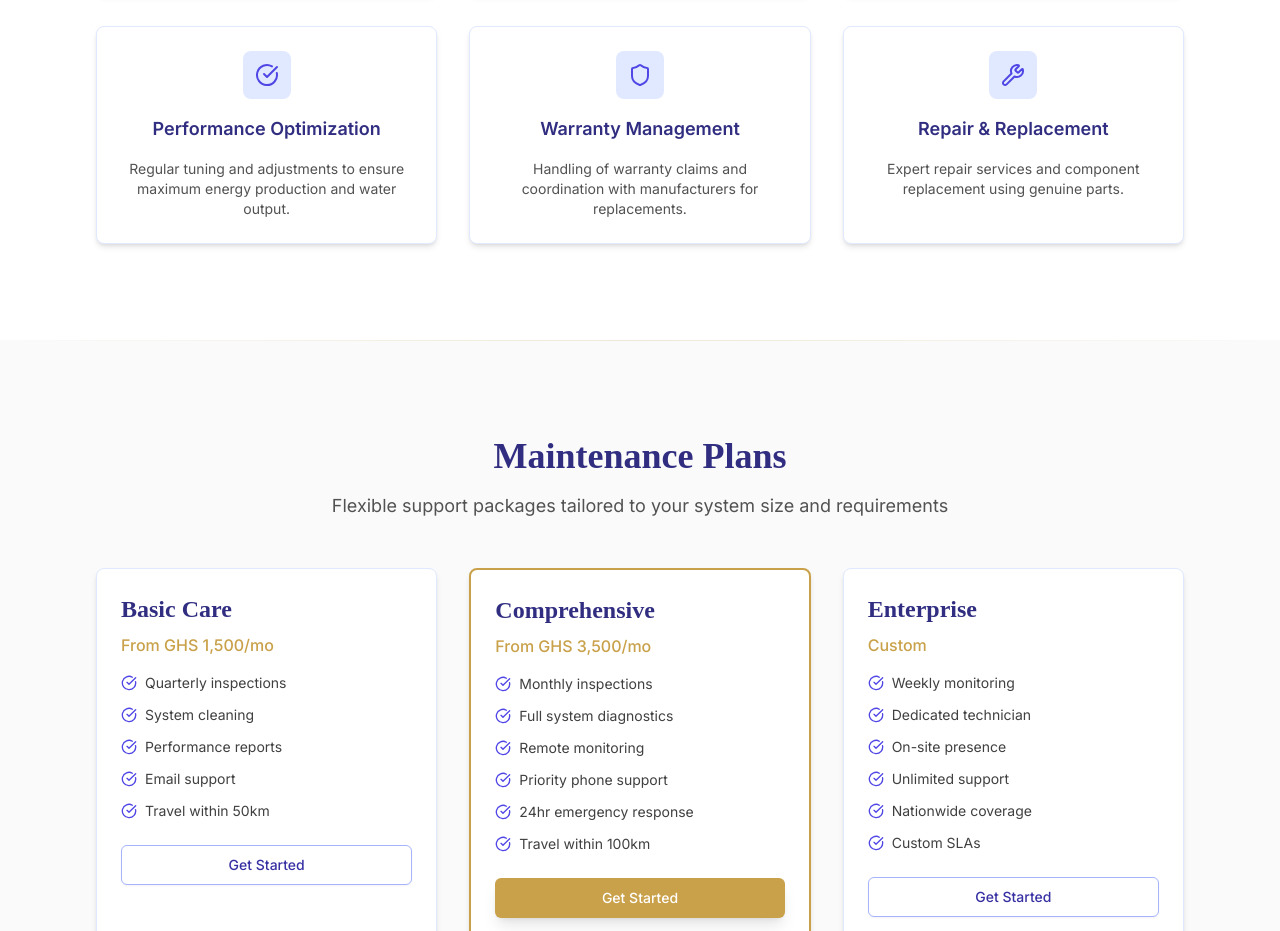
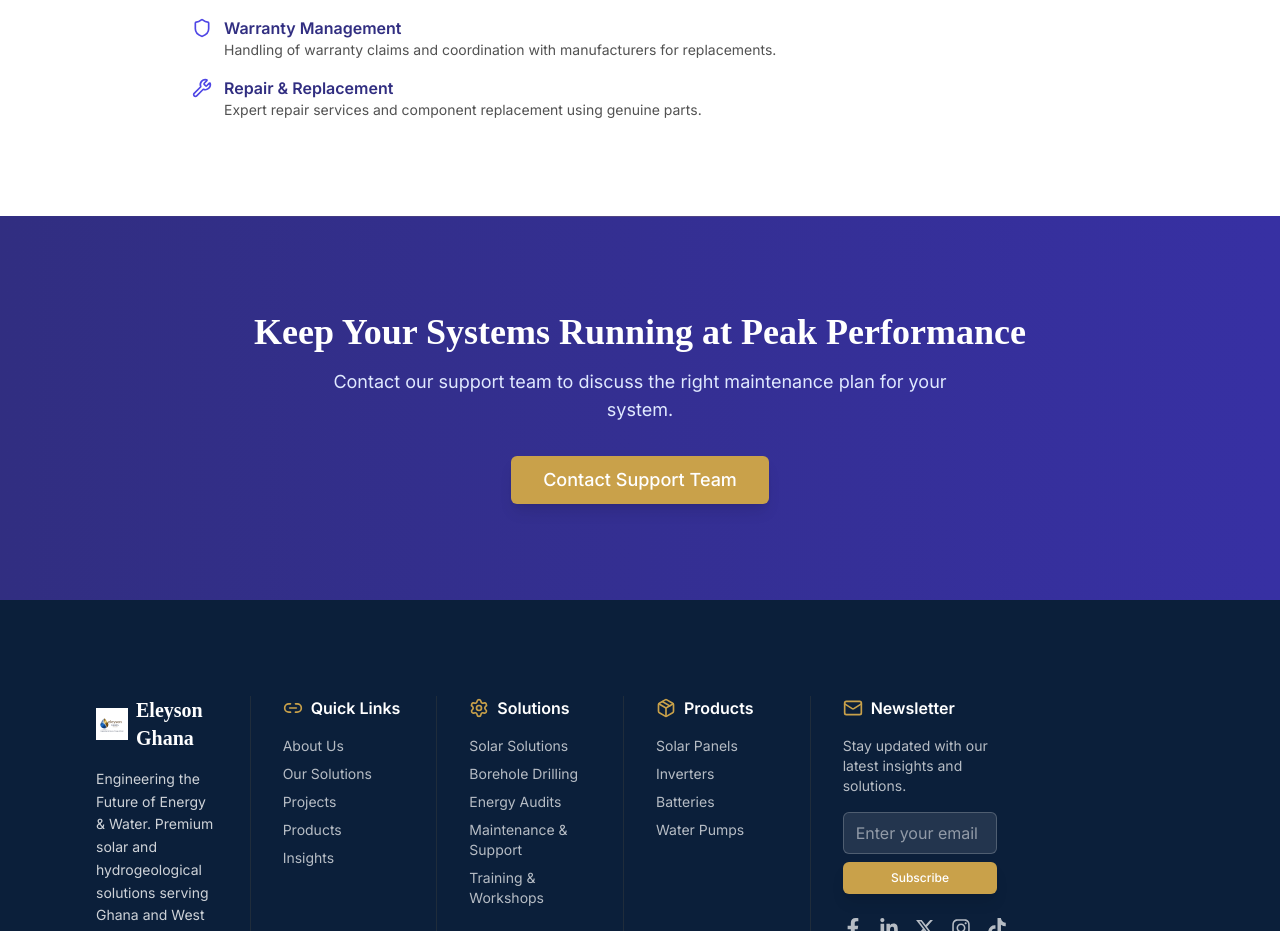
Before and after one commit to dromorongit/EleysonGh, a Next.js app: page /maintenance-support in a window 1280 px wide. Shown: the part 1281-2212 px from the top of the page. Built offline with nearby package versions, Linux system fonts and the light colour scheme.

Commit message:
New commits

```diff
--- a/src/app/energy-audits/page.tsx
+++ b/src/app/energy-audits/page.tsx
@@ -3,7 +3,7 @@
 import Link from "next/link";
 import { motion } from "framer-motion";
 import { TrendingUp, BarChart3, Lightbulb, Calculator, CheckCircle, ArrowRight } from "lucide-react";
-import { Button, Section, Container, Card, CardHeader, CardContent } from "@/components";
+import { Button, Section, Container } from "@/components";
 
 const fadeInUp = {
   initial: { opacity: 0, y: 20 },
@@ -23,8 +23,10 @@ export default function EnergyAuditsPage() {
   return (
     <>
       {/* Hero Section */}
-      <Section className="bg-gradient-to-br from-primary-50 to-energy-50 min-h-[60vh] flex items-center">
-        <Container>
+      <Section className="relative min-h-[60vh] flex items-center overflow-hidden">
+        <div className="absolute inset-0 bg-cover bg-center" style={{backgroundImage: 'url(/images/energyaudit.jpg)'}} />
+        <div className="absolute inset-0 bg-gradient-to-r from-navy/80 via-navy/40 to-transparent" />
+        <Container className="relative z-10">
           <motion.div
             className="max-w-4xl mx-auto text-center"
             initial="initial"
@@ -81,12 +83,13 @@ export default function EnergyAuditsPage() {
           </motion.div>
 
           <motion.div
-            className="grid grid-cols-1 md:grid-cols-2 lg:grid-cols-3 gap-8"
+            className="max-w-4xl mx-auto"
             initial="initial"
             whileInView="animate"
             viewport={{ once: true }}
             variants={stagger}
           >
+            <ul className="space-y-4">
               {[
                 {
                   icon: Calculator,
@@ -119,91 +122,15 @@ export default function EnergyAuditsPage() {
                   description: "Post-audit monitoring framework to measure savings and verify the impact of implemented recommendations."
                 }
               ].map((service, index) => (
-              <motion.div key={index} variants={fadeInUp}>
-                <Card className="text-center h-full">
-                  <CardHeader>
-                    <div className="w-12 h-12 bg-primary-100 rounded-lg flex items-center justify-center mx-auto mb-4">
-                      <service.icon className="w-6 h-6 text-primary-600" />
+                <motion.li key={index} variants={fadeInUp} className="flex items-start space-x-3">
+                  <service.icon className="w-5 h-5 text-primary-600 mt-0.5 flex-shrink-0" />
+                  <div>
+                    <h4 className="font-semibold text-primary-900">{service.title}</h4>
+                    <p className="text-secondary-600 text-sm">{service.description}</p>
                   </div>
-                    <h3 className="text-lg font-semibold text-primary-900">{service.title}</h3>
-                  </CardHeader>
-                  <CardContent>
-                    <p className="text-secondary-600 text-sm">{service.description}</p>
-                  </CardContent>
-                </Card>
-              </motion.div>
+                </motion.li>
               ))}
-          </motion.div>
-        </Container>
-      </Section>
-
-      {/* Process Section */}
-      <Section className="bg-secondary-50">
-        <Container>
-          <motion.div
-            className="text-center mb-12"
-            initial="initial"
-            whileInView="animate"
-            viewport={{ once: true }}
-            variants={stagger}
-          >
-            <motion.h2
-              className="text-3xl md:text-4xl font-serif font-bold text-primary-900 mb-4"
-              variants={fadeInUp}
-            >
-              Our Audit Process
-            </motion.h2>
-            <motion.p
-              className="text-lg text-secondary-600 max-w-2xl mx-auto"
-              variants={fadeInUp}
-            >
-              A systematic approach ensuring accurate data collection, thorough analysis, and actionable results
-            </motion.p>
-          </motion.div>
-
-          <motion.div
-            className="grid grid-cols-1 md:grid-cols-2 lg:grid-cols-4 gap-8"
-            initial="initial"
-            whileInView="animate"
-            viewport={{ once: true }}
-            variants={stagger}
-          >
-            {[
-              {
-                step: "01",
-                title: "Initial Consultation",
-                description: "Understanding your energy goals, current challenges, and scope of assessment"
-              },
-              {
-                step: "02",
-                title: "Data Collection",
-                description: "On-site survey, equipment inventory, and energy meter data gathering"
-              },
-              {
-                step: "03",
-                title: "Analysis & Modeling",
-                description: "Detailed energy modeling, efficiency analysis, and savings calculations"
-              },
-              {
-                step: "04",
-                title: "Report & Recommendations",
-                description: "Comprehensive report with prioritized actions, costs, and expected returns"
-              }
-            ].map((process, index) => (
-              <motion.div key={index} variants={fadeInUp}>
-                <Card className="text-center h-full relative">
-                  <div className="absolute -top-4 left-1/2 transform -translate-x-1/2 w-8 h-8 bg-primary-600 text-white rounded-full flex items-center justify-center font-bold text-sm">
-                    {process.step}
-                  </div>
-                  <CardHeader className="pt-8">
-                    <h3 className="text-lg font-semibold text-primary-900">{process.title}</h3>
-                  </CardHeader>
-                  <CardContent>
-                    <p className="text-secondary-600 text-sm">{process.description}</p>
-                  </CardContent>
-                </Card>
-              </motion.div>
-            ))}
+            </ul>
           </motion.div>
         </Container>
       </Section>
--- a/src/app/maintenance-support/page.tsx
+++ b/src/app/maintenance-support/page.tsx
@@ -2,8 +2,8 @@
 
 import Link from "next/link";
 import { motion } from "framer-motion";
-import { Wrench, Shield, Clock, Users, CheckCircle, ArrowRight } from "lucide-react";
-import { Button, Section, Container, Card, CardHeader, CardContent } from "@/components";
+import { Wrench, Shield, Clock, Users, CheckCircle } from "lucide-react";
+import { Button, Section, Container } from "@/components";
 
 const fadeInUp = {
   initial: { opacity: 0, y: 20 },
@@ -23,8 +23,10 @@ export default function MaintenanceSupportPage() {
   return (
     <>
       {/* Hero Section */}
-      <Section className="bg-gradient-to-br from-primary-50 to-energy-50 min-h-[60vh] flex items-center">
-        <Container>
+      <Section className="relative min-h-[60vh] flex items-center overflow-hidden">
+        <div className="absolute inset-0 bg-cover bg-center" style={{backgroundImage: 'url(/images/maintenance.jpg)'}} />
+        <div className="absolute inset-0 bg-gradient-to-r from-navy/80 via-navy/40 to-transparent" />
+        <Container className="relative z-10">
           <motion.div
             className="max-w-4xl mx-auto text-center"
             initial="initial"
@@ -81,12 +83,13 @@ export default function MaintenanceSupportPage() {
           </motion.div>
 
           <motion.div
-            className="grid grid-cols-1 md:grid-cols-2 lg:grid-cols-3 gap-8"
+            className="max-w-4xl mx-auto"
             initial="initial"
             whileInView="animate"
             viewport={{ once: true }}
             variants={stagger}
           >
+            <ul className="space-y-4">
               {[
                 {
                   icon: Wrench,
@@ -119,115 +122,15 @@ export default function MaintenanceSupportPage() {
                   description: "Expert repair services and component replacement using genuine parts."
                 }
               ].map((service, index) => (
-              <motion.div key={index} variants={fadeInUp}>
-                <Card className="text-center h-full">
-                  <CardHeader>
-                    <div className="w-12 h-12 bg-primary-100 rounded-lg flex items-center justify-center mx-auto mb-4">
-                      <service.icon className="w-6 h-6 text-primary-600" />
+                <motion.li key={index} variants={fadeInUp} className="flex items-start space-x-3">
+                  <service.icon className="w-5 h-5 text-primary-600 mt-0.5 flex-shrink-0" />
+                  <div>
+                    <h4 className="font-semibold text-primary-900">{service.title}</h4>
+                    <p className="text-secondary-600 text-sm">{service.description}</p>
                   </div>
-                    <h3 className="text-lg font-semibold text-primary-900">{service.title}</h3>
-                  </CardHeader>
-                  <CardContent>
-                    <p className="text-secondary-600 text-sm">{service.description}</p>
-                  </CardContent>
-                </Card>
-              </motion.div>
-            ))}
-          </motion.div>
-        </Container>
-      </Section>
-
-      {/* Service Plans */}
-      <Section className="bg-secondary-50">
-        <Container>
-          <motion.div
-            className="text-center mb-12"
-            initial="initial"
-            whileInView="animate"
-            viewport={{ once: true }}
-            variants={stagger}
-          >
-            <motion.h2
-              className="text-3xl md:text-4xl font-serif font-bold text-primary-900 mb-4"
-              variants={fadeInUp}
-            >
-              Maintenance Plans
-            </motion.h2>
-            <motion.p
-              className="text-lg text-secondary-600 max-w-2xl mx-auto"
-              variants={fadeInUp}
-            >
-              Flexible support packages tailored to your system size and requirements
-            </motion.p>
-          </motion.div>
-
-          <motion.div
-            className="grid grid-cols-1 md:grid-cols-3 gap-8"
-            initial="initial"
-            whileInView="animate"
-            viewport={{ once: true }}
-            variants={stagger}
-          >
-            {[
-              {
-                name: "Basic Care",
-                price: "From GHS 1,500/mo",
-                features: [
-                  "Quarterly inspections",
-                  "System cleaning",
-                  "Performance reports",
-                  "Email support",
-                  "Travel within 50km"
-                ]
-              },
-              {
-                name: "Comprehensive",
-                price: "From GHS 3,500/mo",
-                features: [
-                  "Monthly inspections",
-                  "Full system diagnostics",
-                  "Remote monitoring",
-                  "Priority phone support",
-                  "24hr emergency response",
-                  "Travel within 100km"
-                ],
-                popular: true
-              },
-              {
-                name: "Enterprise",
-                price: "Custom",
-                features: [
-                  "Weekly monitoring",
-                  "Dedicated technician",
-                  "On-site presence",
-                  "Unlimited support",
-                  "Nationwide coverage",
-                  "Custom SLAs"
-                ]
-              }
-            ].map((plan, index) => (
-              <motion.div key={index} variants={fadeInUp}>
-                <Card className={`h-full ${plan.popular ? 'border-2 border-gold' : ''}`}>
-                  <CardHeader>
-                    <h3 className="text-2xl font-serif font-bold text-primary-900 mb-2">{plan.name}</h3>
-                    <p className="text-gold font-medium">{plan.price}</p>
-                  </CardHeader>
-                  <CardContent>
-                    <ul className="space-y-3">
-                      {plan.features.map((feature, i) => (
-                        <li key={i} className="flex items-start space-x-2">
-                          <CheckCircle className="w-4 h-4 text-primary-600 mt-0.5 flex-shrink-0" />
-                          <span className="text-secondary-700 text-sm">{feature}</span>
-                        </li>
+                </motion.li>
               ))}
             </ul>
-                    <Button variant={plan.popular ? "gold" : "outline"} className="w-full mt-6">
-                      Get Started
-                    </Button>
-                  </CardContent>
-                </Card>
-              </motion.div>
-            ))}
           </motion.div>
         </Container>
       </Section>
--- a/src/app/training-workshops/page.tsx
+++ b/src/app/training-workshops/page.tsx
@@ -23,8 +23,10 @@ export default function TrainingWorkshopsPage() {
   return (
     <>
       {/* Hero Section */}
-      <Section className="bg-gradient-to-br from-primary-50 to-energy-50 min-h-[60vh] flex items-center">
-        <Container>
+      <Section className="relative min-h-[60vh] flex items-center overflow-hidden">
+        <div className="absolute inset-0 bg-cover bg-center" style={{backgroundImage: 'url(/images/training.jpg)'}} />
+        <div className="absolute inset-0 bg-gradient-to-r from-navy/80 via-navy/40 to-transparent" />
+        <Container className="relative z-10">
           <motion.div
             className="max-w-4xl mx-auto text-center"
             initial="initial"
```
Also changed, not shown: src/app/backup-systems/page.tsx (+37 -47 lines), src/app/borehole-drilling/page.tsx (+7 -5 lines), src/app/projects/page.tsx (+6 -7 lines), src/data/projects.ts (+7 -7 lines), public/images/agric.jpg (added), public/images/projects.jpg. Lines whose indentation alone changed are shown as unchanged.
